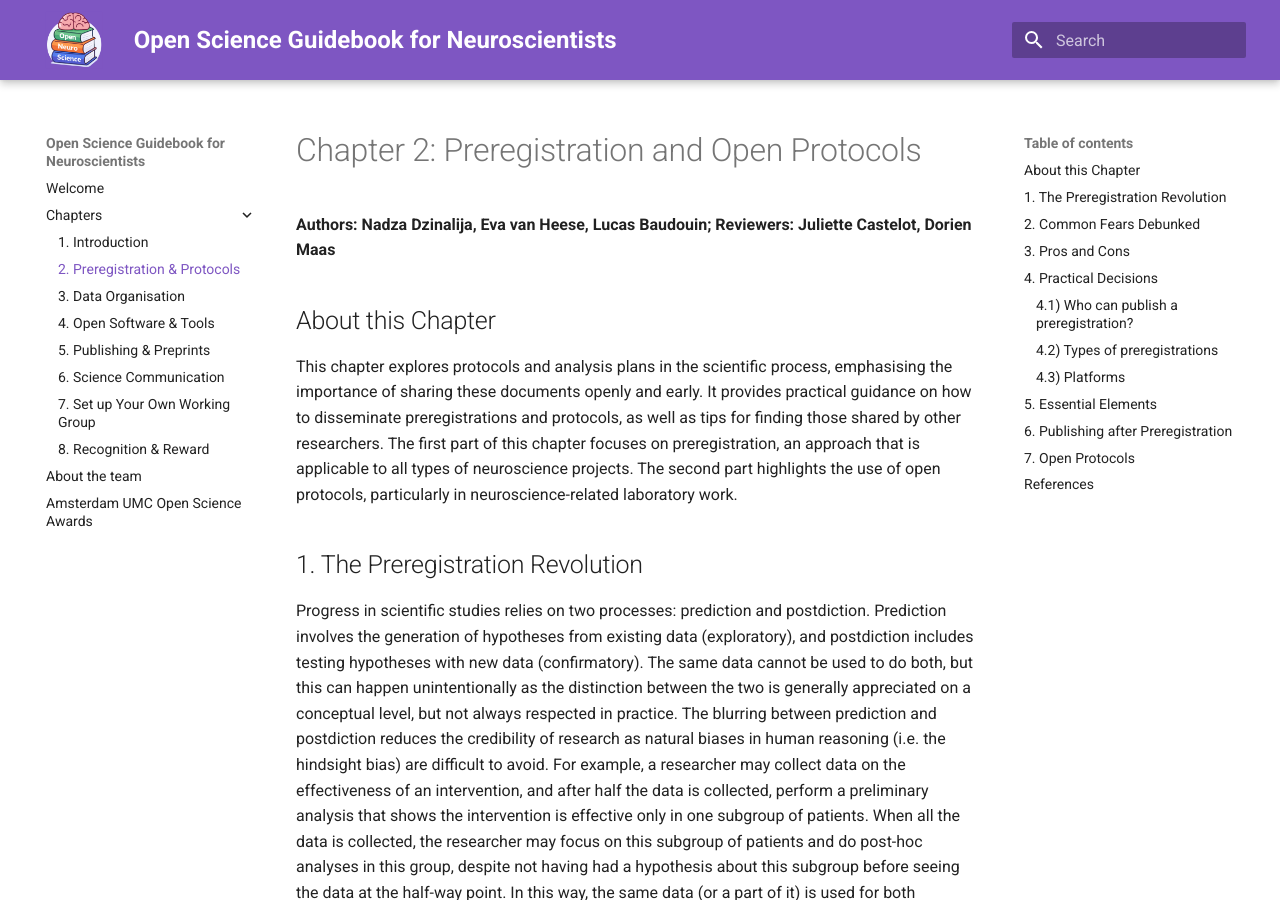
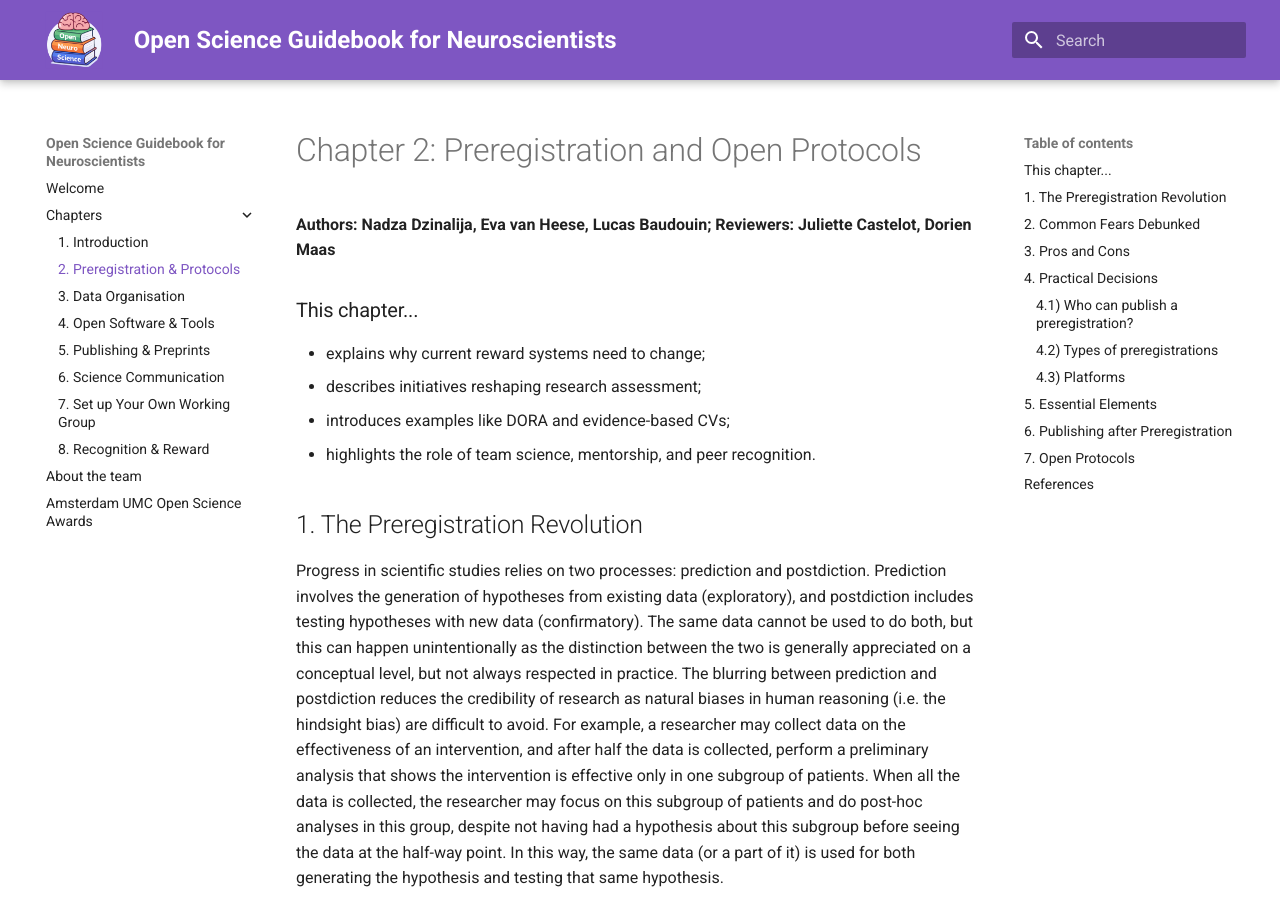
Before and after one commit to ANW-Open-Science/Open-Science-Guidebook-for-Neuroscientists, an MkDocs documentation site: the page built from docs/tabs/2-preregistration_protocols.md, in a window 1280 px wide and 900 px high. Built offline with MkDocs 1.6.1 and Material for MkDocs 9.7.7, drawn with Linux system fonts in a browser that asks for light colours.

Commit message:
Update 2-preregistration_protocols.md

```diff
--- a/docs/tabs/2-preregistration_protocols.md
+++ b/docs/tabs/2-preregistration_protocols.md
@@ -3,8 +3,11 @@
 **Authors: Nadza Dzinalija, Eva van Heese, Lucas Baudouin;**
 **Reviewers: Juliette Castelot, Dorien Maas**
 
-## About this Chapter
-This chapter explores protocols and analysis plans in the scientific process, emphasising the importance of sharing these documents openly and early. It provides practical guidance on how to disseminate preregistrations and protocols, as well as tips for finding those shared by other researchers. The first part of this chapter focuses on preregistration, an approach that is applicable to all types of neuroscience projects. The second part highlights the use of open protocols, particularly in neuroscience-related laboratory work.
+### This chapter...
+- explains why current reward systems need to change;
+- describes initiatives reshaping research assessment;
+- introduces examples like DORA and evidence-based CVs;
+- highlights the role of team science, mentorship, and peer recognition.
 
 ## 1. The Preregistration Revolution
 Progress in scientific studies relies on two processes: prediction and postdiction. Prediction involves the generation of hypotheses from existing data (exploratory), and postdiction includes testing hypotheses with new data (confirmatory). The same data cannot be used to do both, but this can happen unintentionally as the distinction between the two is generally appreciated on a conceptual level, but not always respected in practice. The blurring between prediction and postdiction reduces the credibility of research as natural biases in human reasoning (i.e. the hindsight bias) are difficult to avoid. For example, a researcher may collect data on the effectiveness of an intervention, and after half the data is collected, perform a preliminary analysis that shows the intervention is effective only in one subgroup of patients. When all the data is collected, the researcher may focus on this subgroup of patients and do post-hoc analyses in this group, despite not having had a hypothesis about this subgroup before seeing the data at the half-way point. In this way, the same data (or a part of it) is used for both generating the hypothesis and testing that same hypothesis.
```
